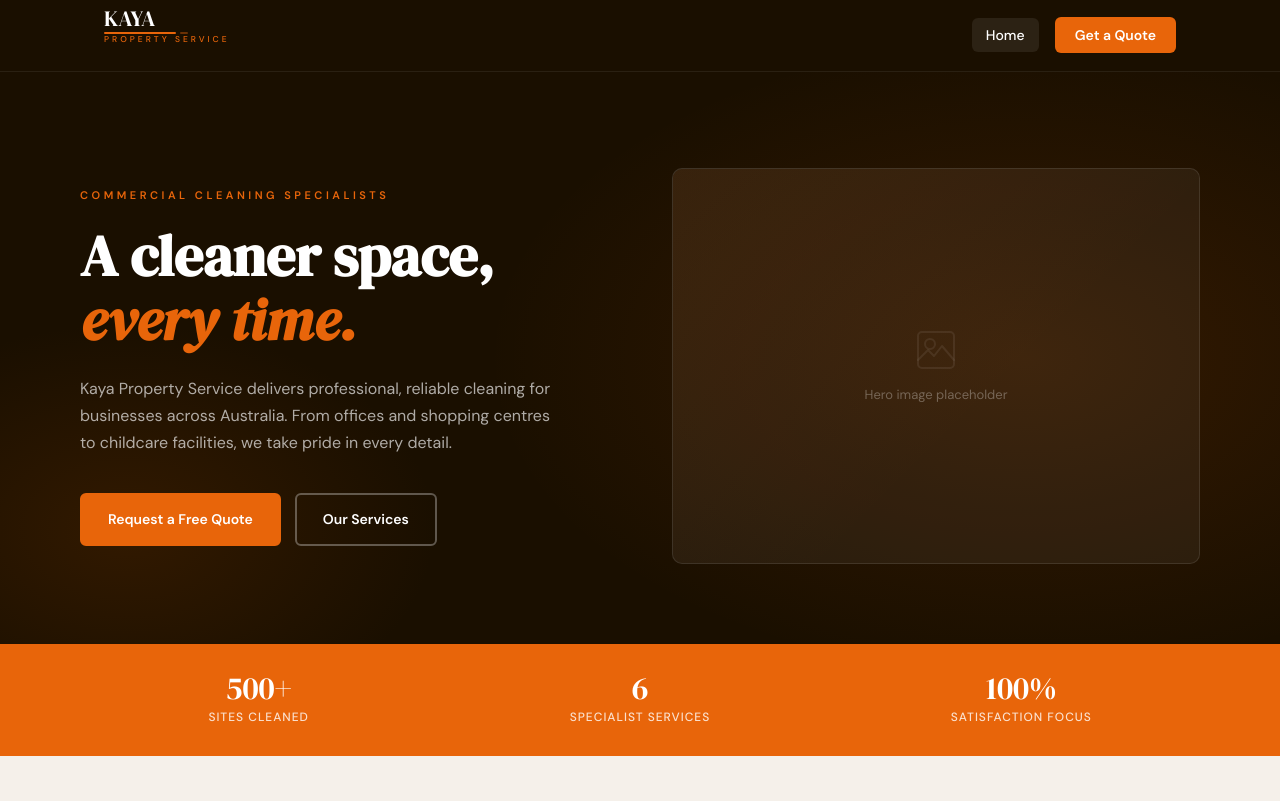
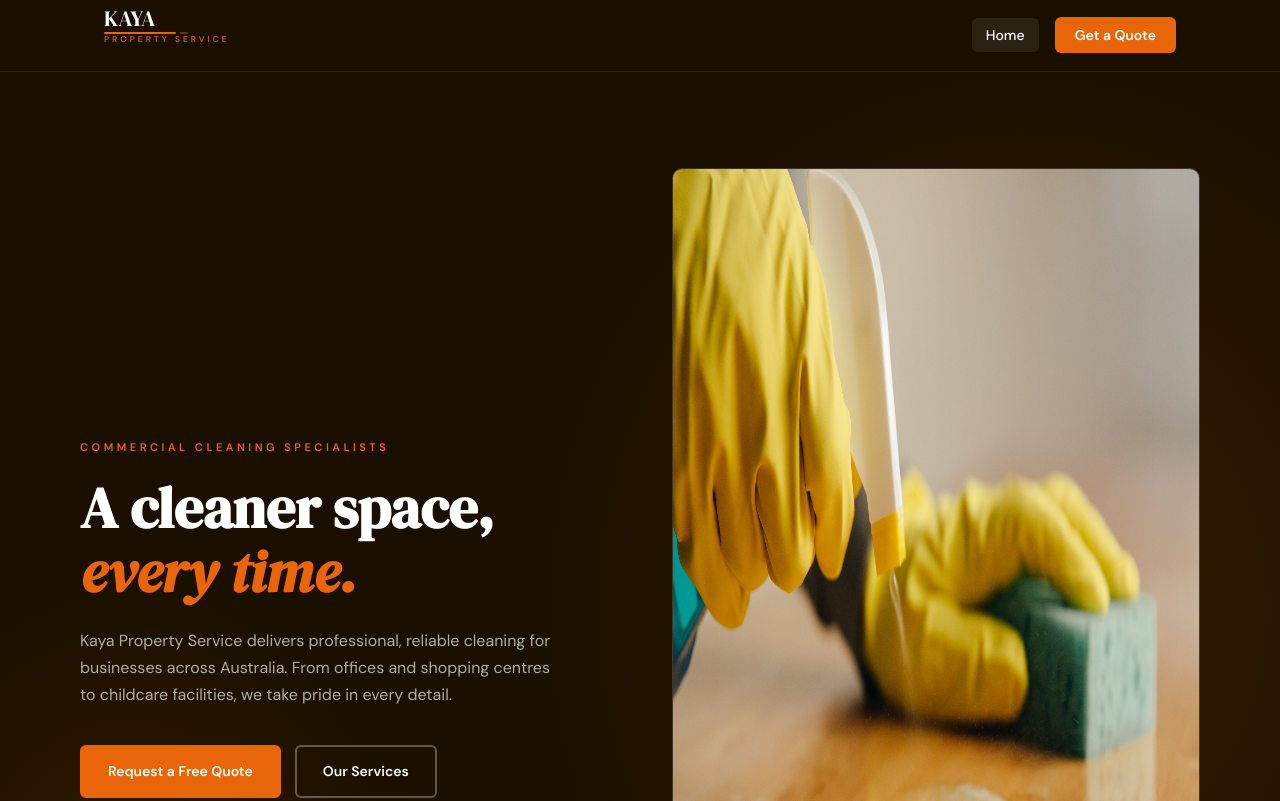
Before and after one commit to kayaproperty/Kaya_Property_Services_Website, a plain HTML site: page index.html in a window 1280 px wide. Shown: the top 801 px of the page. Drawn offline with Linux system fonts and the light colour scheme.

Commit message:
Update index.html

```diff
--- a/index.html
+++ b/index.html
@@ -951,14 +951,14 @@
               <a href="#services" class="btn btn--outline" onclick="setTimeout(()=>document.getElementById('services').scrollIntoView({behavior:'smooth'}),10); return false;">Our Services</a>
             </div>
           </div>
-          <div class="hero__image" role="img" aria-label="Commercial cleaning in action - placeholder for hero image">
-            <svg class="placeholder-icon" viewBox="0 0 48 48" fill="none" xmlns="http://www.w3.org/2000/svg" aria-hidden="true">
-              <rect x="6" y="6" width="36" height="36" rx="4" stroke="currentColor" stroke-width="2"/>
-              <circle cx="18" cy="18" r="5" stroke="currentColor" stroke-width="2"/>
-              <path d="M6 34l10-10 6 6 8-10 12 14" stroke="currentColor" stroke-width="2" stroke-linecap="round" stroke-linejoin="round"/>
-            </svg>
-            <span>Hero image placeholder</span>
-          </div>
+          <img
+  src="hero.jpg"
+  alt="A Kaya Property Service team member cleaning a commercial space"
+  class="hero__image"
+  width="1200"
+  height="900"
+  loading="eager"
+/>
         </div>
       </section>
 
```
